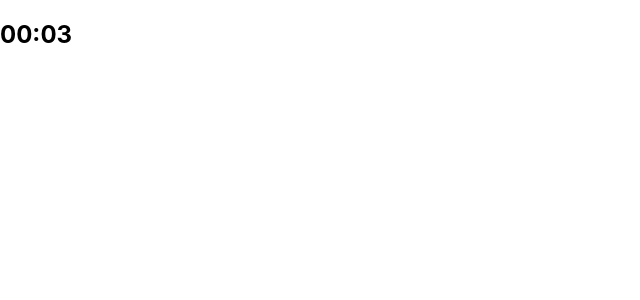
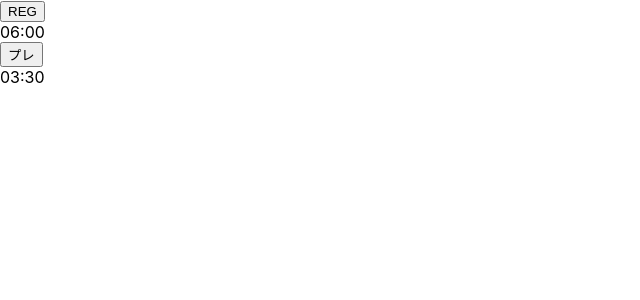
Before and after one commit to M-Y-code/men-timer, a Next.js app in the folder men-timer/: page / in a window 1280 px wide. Shown: the top 300 px of the page, without its empty margins (0-640 px from the left). Built offline with nearby package versions, Linux system fonts and the light colour scheme.

Commit message:
麺の種類ボタン作成

```diff
--- a/men-timer/components/CountDown.jsx
+++ b/men-timer/components/CountDown.jsx
@@ -1,4 +1,6 @@
 import { useCallback, useEffect, useRef, useState } from "react";
+import PreButton from "./PreButton";
+import RegButton from "./RegButton";
 
 //秒を分に変換
 const formatTime = (time) => {
@@ -10,24 +12,53 @@ const formatTime = (time) => {
   return minutes + ":" + seconds;
 };
 
-export default function CountDown({ seconds }) {
-  const [countdown, setCountdown] = useState(seconds);
-  console.log(countdown);
+export default function CountDown({ Reg, Pre, Tuke, Asa }) {
+  const [countdownReg, setCountdownReg] = useState(Reg);
+  const [countdownPre, setCountdownPre] = useState(Pre);
+  const [countdownTuke, setCountdownTuke] = useState(Tuke);
+  const [countdownAsa, setCountdownAsa] = useState(Asa);
   const timerId = useRef();
 
-  useEffect(() => {
+  const handleClickStartReg = useCallback(() => {
     timerId.current = setInterval(() => {
-      setCountdown((prev) => prev - 1);
+      setCountdownReg((prev) => prev - 1);
+    }, 1000);
+    return () => clearInterval(timerId.current);
+  }, []);
+
+  const handleClickStartPre = useCallback(() => {
+    timerId.current = setInterval(() => {
+      setCountdownPre((prev) => prev - 1);
     }, 1000);
     return () => clearInterval(timerId.current);
   }, []);
 
   useEffect(() => {
-    if (countdown <= 0) {
+    if (countdownReg <= 0) {
       clearInterval(timerId.current);
-      setCountdown((prev) => seconds);
+      setCountdownReg((prev) => seconds);
     }
-  }, [countdown]);
+  }, [countdownReg]);
 
-  return <h2>{formatTime(countdown)}</h2>;
+  useEffect(() => {
+    if (countdownReg <= 0) {
+      clearInterval(timerId.current);
+      setCountdownPre((prev) => seconds);
+    }
+  }, [countdownReg]);
+
+  return (
+    <>
+      <RegButton
+        formatTime={formatTime}
+        onClick={handleClickStartReg}
+        countdownReg={countdownReg}
+      />
+      <PreButton
+        formatTime={formatTime}
+        onClick={handleClickStartPre}
+        countdownPre={countdownPre}
+      />
+    </>
+  );
 }
--- /dev/null
+++ b/men-timer/components/PreButton.jsx
@@ -0,0 +1,10 @@
+const PreButton = (props) => {
+  return (
+    <>
+      <button onClick={() => props.onClick()}>プレ</button>
+      <div>{props.formatTime(props.countdownPre)}</div>
+    </>
+  );
+};
+
+export default PreButton;
--- a/men-timer/pages/index.js
+++ b/men-timer/pages/index.js
@@ -3,7 +3,7 @@ import CountDown from "../components/CountDown";
 export default function Home() {
   return (
     <div>
-      <CountDown seconds={10} />
+      <CountDown Reg={360} Pre={210} Tuke={450} Asa={50} />
     </div>
   );
 }
```
